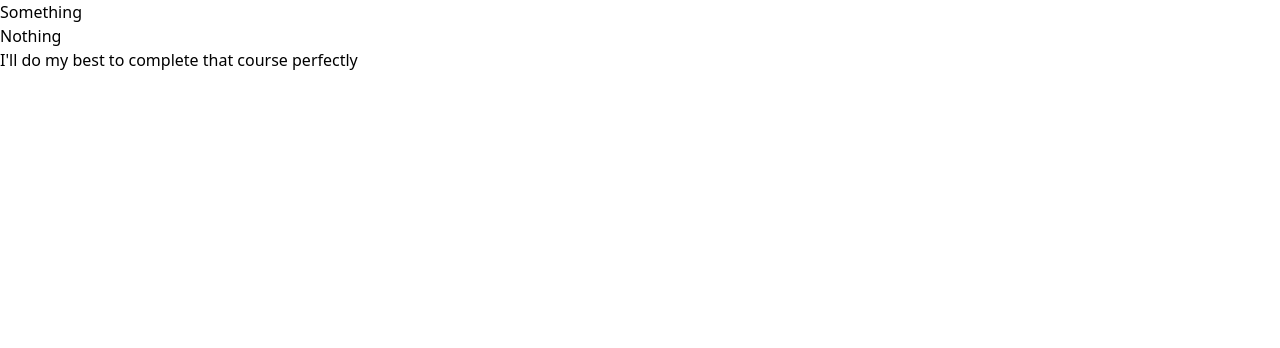
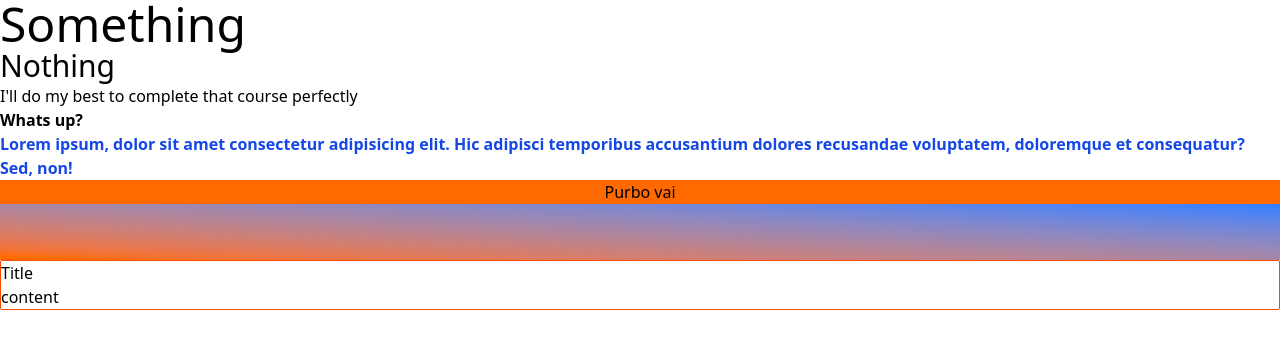
Before and after one commit to Jobaer-Islam/milestone_3, a plain HTML site: page Module-13 (Intro to Tailwind)/index.html in a window 1280 px wide. Drawn offline with nearby package versions, Linux system fonts and the light colour scheme.

Commit message:
some classes

```diff
--- a/Module-13 (Intro to Tailwind)/index.html
+++ b/Module-13 (Intro to Tailwind)/index.html
@@ -14,9 +14,20 @@
     </header>
     <main>
         <section>
-            <h1>Something</h1>
-            <h3>Nothing</h3>
+            <h1 class="text-5xl">Something</h1>
+            <h3 class="text-3xl ">Nothing</h3>
             <p>I'll do my best to complete that course perfectly</p>
+            <h1 class="font-bold">Whats up?</h1>
+            <p class="text-blue-700 font-bold">Lorem ipsum, dolor sit amet consectetur adipisicing elit. Hic adipisci temporibus accusantium dolores recusandae voluptatem, doloremque et consequatur? Sed, non!</p>
+            <p class="text-center bg-orange-500
+            ">Purbo vai</p>
+            <div class="h-14 bg-linear-to-bl from-blue-500 to-orange-500"></div>
+            <div class="border rounded-xs border-orange-600
+            ">
+                <h3>Title</h3>
+                <p>content</p>
+            </div>
+
         </section>
 
     </main>
```
